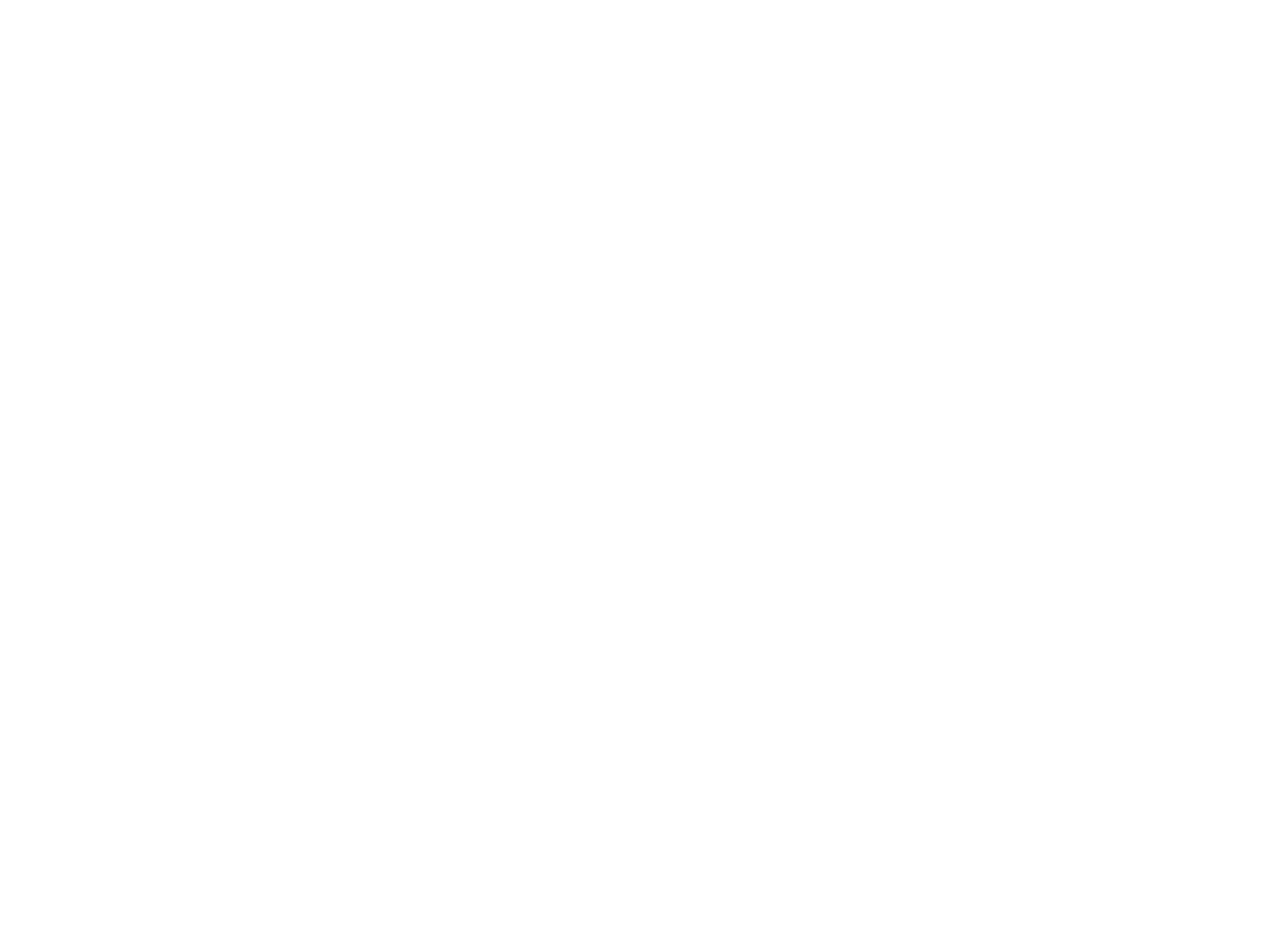
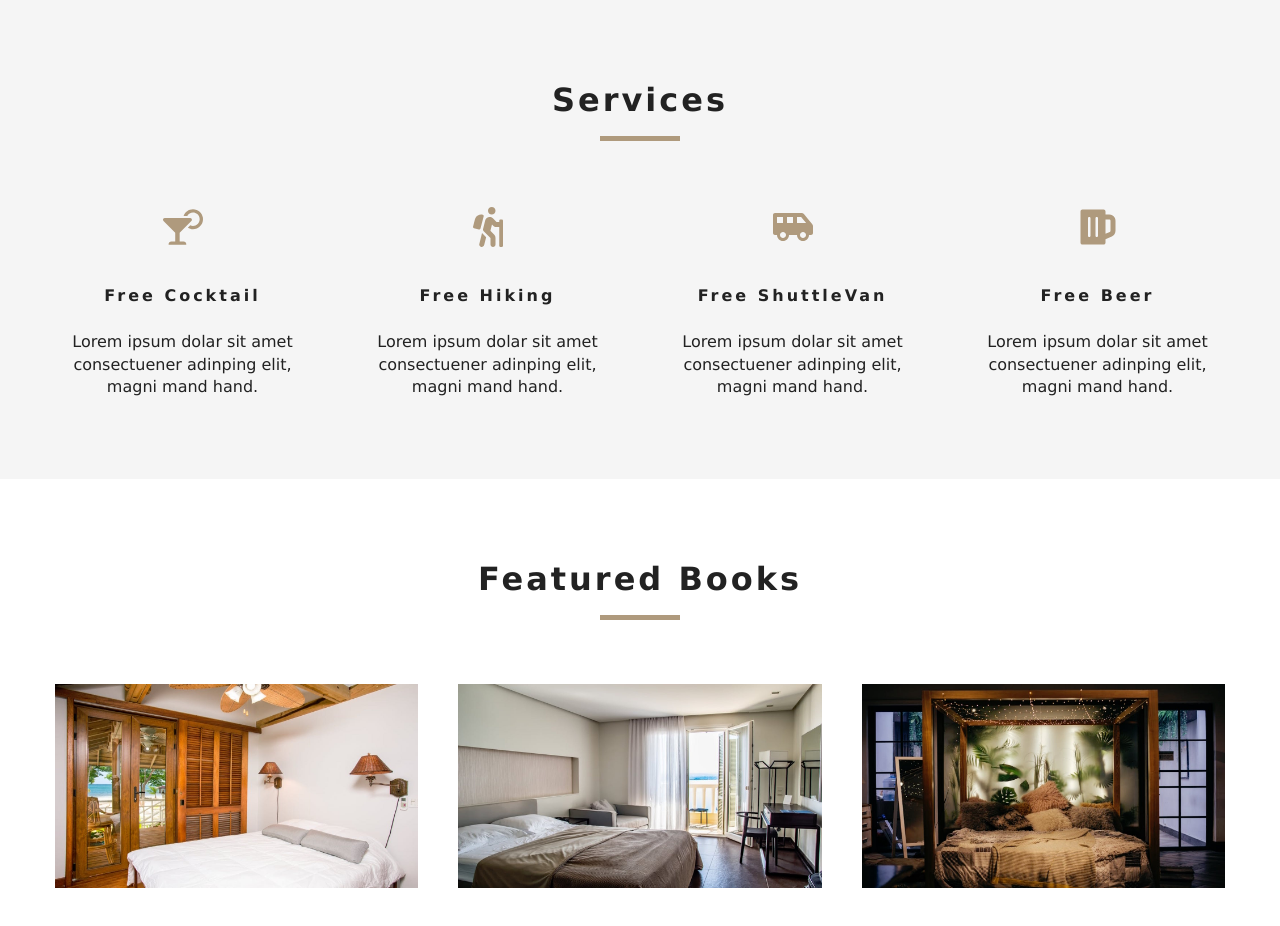
Before and after one commit to tawhidabdullah/sharp-library, a React (Create React App) app in the folder view/: page / in a window 1280 px wide. Shown: the part 800-1726 px from the top of the page. Before the commit the page ends 800 px from the top, so only its background shows below. Built offline with nearby package versions, Linux system fonts and the light colour scheme.

Commit message:
reacting...

```diff
--- a/view/src/App.css
+++ b/view/src/App.css
@@ -170,8 +170,8 @@ h6 {
   justify-content: center;
 }
 .roomsHero {
-  background: linear-gradient(rgba(0, 0, 0, 0.3), rgba(0, 0, 0, 0.3))
-   , url("./images/adult-books-bookshelves-1329550.jpg");
+  background: linear-gradient(rgba(0, 0, 0, 0.3), rgba(0, 0, 0, 0.3)),
+    url("./images/adult-books-bookshelves-1329550.jpg");
   min-height: 60vh;
 }
 /* End of Hero */
@@ -239,7 +239,7 @@ h6 {
   padding: 5rem 0;
 }
 .services {
-  background: var(--darkGrey);
+  background: whitesmoke;
   text-align: center;
 }
 .services-center {
@@ -257,6 +257,7 @@ h6 {
   margin-bottom: 1.5rem;
 }
 .services h6 {
+  text-transform: capitalize;
   letter-spacing: var(--mainSpacing);
 }
 .services p {
--- /dev/null
+++ b/view/src/components/FeaturedRooms.js
@@ -0,0 +1,26 @@
+import React, { Component } from "react";
+import { RoomContext } from "../context";
+import Title from "../components/Title";
+import Loading from "../components/Loading";
+import Room from "../components/Room";
+
+class FeaturedRooms extends Component {
+  static contextType = RoomContext;
+  render() {
+    let { loading, featuredRooms: rooms } = this.context;
+    rooms = rooms.map(room => {
+      return <Room key={room.id} room={room} />;
+    });
+    return (
+      <section className="featured-rooms">
+        <Title title="featured books" />
+        <div className="featured-rooms-center">
+          {loading ? <Loading /> : rooms}
+        </div>
+
+      </section>
+    );
+  }
+}
+
+export default FeaturedRooms;
--- /dev/null
+++ b/view/src/components/Loading.js
@@ -0,0 +1,8 @@
+import React from "react";
+import Spinner from "../images/gif/loading-arrow.gif";
+
+const Loading = () => {
+  return <img src={Spinner} alt="spinner here" />;
+};
+
+export default Loading;
--- /dev/null
+++ b/view/src/components/Room.js
@@ -0,0 +1,16 @@
+import React from "react";
+import { Link } from "react-router-dom";
+import defaultImg from "../images/room-1.jpeg";
+
+const Room = ({ room }) => {
+  const { name, slug, images, price } = room;
+  return (
+    <article>
+      <div className="img-container">
+        <img src={images[0] || defaultImg} alt="single book" />
+      </div>
+    </article>
+  );
+};
+
+export default Room;
--- /dev/null
+++ b/view/src/components/Services.js
@@ -0,0 +1,54 @@
+import React, { Component } from "react";
+import { FaCocktail, FaHiking, FaShuttleVan, FaBeer } from "react-icons/fa";
+import Title from "./Title";
+
+class Services extends Component {
+  state = {
+    services: [
+      {
+        icon: <FaCocktail />,
+        title: "free Cocktail",
+        info:
+          "Lorem ipsum dolar sit amet consectuener adinping elit, magni mand hand."
+      },
+      {
+        icon: <FaHiking />,
+        title: "free Hiking",
+        info:
+          "Lorem ipsum dolar sit amet consectuener adinping elit, magni mand hand."
+      },
+      {
+        icon: <FaShuttleVan />,
+        title: "free ShuttleVan",
+        info:
+          "Lorem ipsum dolar sit amet consectuener adinping elit, magni mand hand."
+      },
+      {
+        icon: <FaBeer />,
+        title: "free Beer",
+        info:
+          "Lorem ipsum dolar sit amet consectuener adinping elit, magni mand hand."
+      }
+    ]
+  };
+  render() {
+    return (
+      <section className="services">
+        <Title title="Services" />
+        <div className="services-center">
+          {this.state.services.map((service, index) => {
+            return (
+              <article key={index} className="service">
+                <span>{service.icon}</span>
+                <h6>{service.title}</h6>
+                <p>{service.info}</p>
+              </article>
+            );
+          })}
+        </div>
+      </section>
+    );
+  }
+}
+
+export default Services;
--- /dev/null
+++ b/view/src/components/Title.js
@@ -0,0 +1,12 @@
+import React from "react";
+
+const Title = ({ title }) => {
+  return (
+    <div className="section-title">
+      <h4>{title}</h4>
+      <div />
+    </div>
+  );
+};
+
+export default Title;
--- /dev/null
+++ b/view/src/context.js
@@ -0,0 +1,54 @@
+import React, { Component } from "react";
+import items from "./data";
+
+const RoomContext = React.createContext();
+// now we have access to 2  components
+
+class RoomProvider extends Component {
+  state = {
+    rooms: [],
+    sortedRooms: [],
+    featuredRooms: [],
+    loading: true
+  };
+
+  // GET DATA
+  componentDidMount() {
+    let rooms = this.formatData(items);
+    let featuredRooms = rooms.filter(room => {
+      return room.featured === true;
+    });
+    this.setState({
+      rooms,
+      featuredRooms,
+      sortedRooms: rooms,
+      loading: false
+    });
+  }
+
+  formatData(items) {
+    let tempItems = items.map(item => {
+      const id = item.sys.id;
+      const images = item.fields.images.map(image => {
+        return image.fields.file.url;
+      });
+
+      const room = { ...item.fields, images, id };
+
+      return room;
+    });
+
+    return tempItems;
+  }
+  render() {
+    return (
+      <RoomContext.Provider value={{...this.state}}>
+        {this.props.children}
+      </RoomContext.Provider>
+    );
+  }
+}
+
+const RoomConsumer = RoomContext.Consumer;
+
+export { RoomProvider, RoomConsumer, RoomContext };
--- a/view/src/index.js
+++ b/view/src/index.js
@@ -3,11 +3,14 @@ import ReactDOM from "react-dom";
 import { BrowserRouter as Router } from "react-router-dom";
 import App from "./App";
 import * as serviceWorker from "./serviceWorker";
+import { RoomProvider } from "./context";
 
 ReactDOM.render(
-  <Router>
-    <App />
-  </Router>,
+  <RoomProvider>
+    <Router>
+      <App />
+    </Router>
+  </RoomProvider>,
 
   document.getElementById("root")
 );
--- a/view/src/pages/Home.js
+++ b/view/src/pages/Home.js
@@ -1,9 +1,13 @@
 import React from "react";
+import { Link } from "react-router-dom";
+
 import Hero from "../components/Hero";
 import Banner from "../components/Banner";
-import { Link } from "react-router-dom";
+import Services from "../components/Services";
+import FeaturedRooms from "../components/FeaturedRooms";
 const Home = () => {
   return (
+    <>
       <Hero hero="defaultHero">
         {" "}
         <Banner title="the best libarary" subtitle="03% off going on here">
@@ -13,6 +17,9 @@ const Home = () => {
           </Link>
         </Banner>
       </Hero>
+      <Services />
+      <FeaturedRooms />
+    </>
   );
 };
 
```
Also changed, not shown: 1 other file (tests, documents, lock files or other folders). Lines whose indentation alone changed are shown as unchanged.
